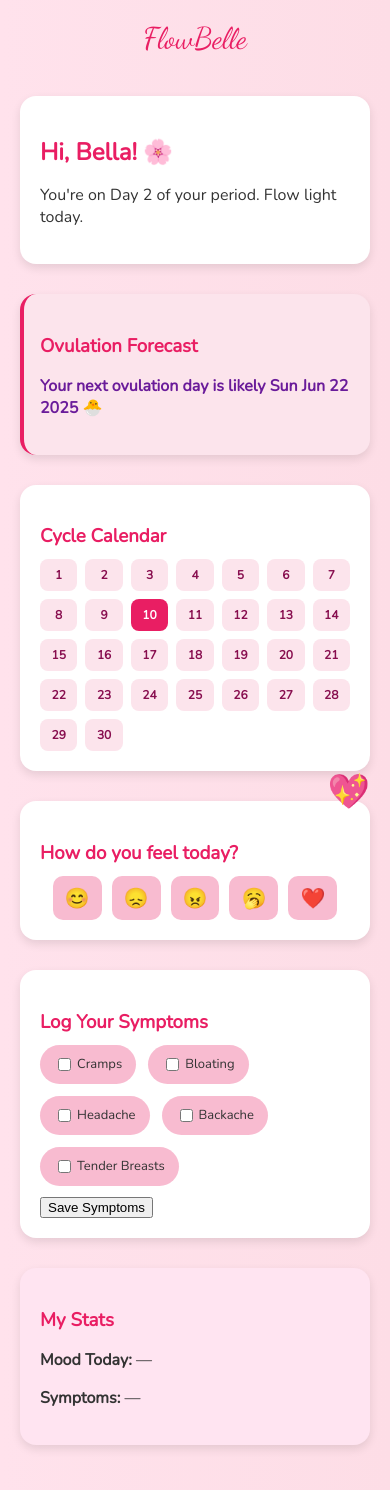
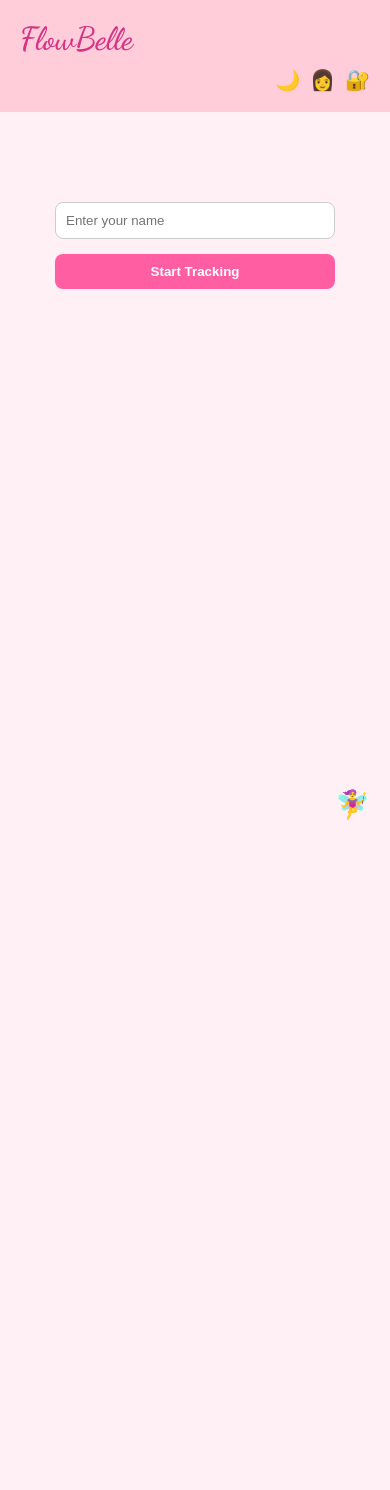
Before and after one commit to Ifhy1/FLOWDOT, a plain HTML site: page index.html in a window 390 px wide. After the commit the page ends 844 px from the top, so only its background shows below. Drawn offline with nearby package versions, Linux system fonts and the light colour scheme.

Commit message:
feat: another important commit

```diff
--- a/index.html
+++ b/index.html
@@ -3,64 +3,78 @@
 <head>
   <meta charset="UTF-8" />
   <meta name="viewport" content="width=device-width, initial-scale=1.0"/>
-  <title>FlowBelle – Period Tracker</title>
+  <title>FlowBelle</title>
   <link rel="stylesheet" href="style.css" />
-  <link href="https://fonts.googleapis.com/css2?family=Dancing+Script&family=Nunito&display=swap" rel="stylesheet">
+  <link rel="stylesheet" href="https://fonts.googleapis.com/css2?family=Dancing+Script:wght@600&family=Nunito:wght@400;600&display=swap" />
 </head>
 <body>
   <header>
     <div class="logo">FlowBelle</div>
+    <div class="top-controls">
+      <button id="toggle-theme">🌙</button>
+      <button id="avatar-btn">👩</button>
+      <button id="auth-btn">🔐</button>
+    </div>
   </header>
 
   <main>
-    <section class="cycle-info">
-      <h2>Hi, Bella! 🌸</h2>
-      <p>You're on Day <span id="day-counter">2</span> of your period. Flow light today.</p>
+    <section class="auth-section" id="auth-section">
+      <input type="text" id="username" placeholder="Enter your name" />
+      <button onclick="signIn()">Start Tracking</button>
+    </section>
+
+    <section id="tracker-section" style="display: none;">
+      <h2>Welcome, <span id="user-name"></span> 💕</h2>
+
+      <section>
+        <h3>Cycle Calendar</h3>
+        <div class="calendar-grid" id="calendar"></div>
       </section>
 
       <section class="ovulation">
-      <h3>Ovulation Forecast</h3>
-      <p>Your next ovulation day is likely <span id="ovulation-day"></span> 🐣</p>
+        <h3>Ovulation Prediction</h3>
+        <p>Ovulation expected around June 17</p>
       </section>
 
-    <section class="calendar">
-      <h3>Cycle Calendar</h3>
-      <div class="calendar-grid"></div>
-    </section>
-
-    <section class="mood-log">
-      <h3>How do you feel today?</h3>
-      <div class="mood-options">
-        <button onclick="logMood('😊')">😊</button>
-        <button onclick="logMood('😞')">😞</button>
-        <button onclick="logMood('😠')">😠</button>
-        <button onclick="logMood('🥱')">🥱</button>
-        <button onclick="logMood('❤️')">❤️</button>
+      <section>
+        <h3>How are you feeling today?</h3>
+        <div class="mood-options" id="mood-options">
+          <button>😊</button>
+          <button>😔</button>
+          <button>😡</button>
+          <button>😭</button>
+          <button>😴</button>
         </div>
       </section>
 
-    <section class="symptom-log">
-      <h3>Log Your Symptoms</h3>
+      <section>
+        <h3>Symptoms</h3>
         <div class="symptom-options">
-        <label><input type="checkbox" value="Cramps"> Cramps</label>
-        <label><input type="checkbox" value="Bloating"> Bloating</label>
-        <label><input type="checkbox" value="Headache"> Headache</label>
-        <label><input type="checkbox" value="Backache"> Backache</label>
-        <label><input type="checkbox" value="Tender Breasts"> Tender Breasts</label>
+          <label><input type="checkbox"> Cramps</label>
+          <label><input type="checkbox"> Bloating</label>
+          <label><input type="checkbox"> Headache</label>
+          <label><input type="checkbox"> Tender Breasts</label>
         </div>
-      <button onclick="saveSymptoms()">Save Symptoms</button>
       </section>
 
       <section class="stats">
-      <h3>My Stats</h3>
-      <p><strong>Mood Today:</strong> <span id="saved-mood">—</span></p>
-      <p><strong>Symptoms:</strong> <span id="saved-symptoms">—</span></p>
+        <h3>Your Mood Stats</h3>
+        <p id="mood-log">No data yet</p>
+      </section>
     </section>
   </main>
 
-  <div class="heart-fairy" onclick="playFairySound()">💖</div>
+  <div class="heart-fairy" title="I’m here for you!">🧚‍♀️</div>
 
-  <audio id="fairy-sound" src="https://cdn.pixabay.com/audio/2022/03/15/audio_8871f350e7.mp3" preload="auto"></audio>
+  <div class="avatar-popup" id="avatar-popup">
+    <h3>Choose Avatar</h3>
+    <div class="avatar-options">
+      <button onclick="setAvatar('🦄')">🦄</button>
+      <button onclick="setAvatar('🐰')">🐰</button>
+      <button onclick="setAvatar('🧚‍♀️')">🧚‍♀️</button>
+      <button onclick="setAvatar('🌸')">🌸</button>
+    </div>
+  </div>
 
   <script src="script.js"></script>
 </body>
--- a/script.js
+++ b/script.js
@@ -1,81 +1,88 @@
-// Generate calendar
-const calendarGrid = document.querySelector('.calendar-grid');
-const todayDate = new Date();
-const daysInMonth = 30;
+// Sign-in
+function signIn() {
+  const name = document.getElementById("username").value;
+  if (!name) return alert("Enter your name first!");
+  localStorage.setItem("flowbelle-user", name);
+  document.getElementById("user-name").innerText = name;
+  document.getElementById("auth-section").style.display = "none";
+  document.getElementById("tracker-section").style.display = "block";
+}
 
-for (let i = 1; i <= daysInMonth; i++) {
-  const day = document.createElement('div');
-  day.textContent = i;
-  if (i === todayDate.getDate()) {
-    day.classList.add('active');
+// Load username
+window.onload = () => {
+  const storedUser = localStorage.getItem("flowbelle-user");
+  if (storedUser) {
+    document.getElementById("user-name").innerText = storedUser;
+    document.getElementById("auth-section").style.display = "none";
+    document.getElementById("tracker-section").style.display = "block";
   }
 
-  day.addEventListener('click', () => {
-    savePeriodDay(i);
-    day.classList.add('active');
-  });
-
-  calendarGrid.appendChild(day);
-}
-
-// Ovulation forecast
-const ovulationSpan = document.getElementById("ovulation-day");
-const ovulationDate = new Date();
-ovulationDate.setDate(todayDate.getDate() + 12);
-ovulationSpan.textContent = ovulationDate.toDateString();
-
-// Notification reminder
-setTimeout(() => {
-  alert("💡 Reminder: Stay hydrated and gentle today. You're still in your period phase.");
-}, 5000);
-
-// Mood logger
-function logMood(mood) {
-  localStorage.setItem("moodToday", mood);
-  document.getElementById("saved-mood").textContent = mood;
-  alert("Mood saved: " + mood);
-}
-
-// Save symptoms
-function saveSymptoms() {
-  const symptoms = document.querySelectorAll('.symptom-options input:checked');
-  let selected = [];
-  symptoms.forEach(symptom => selected.push(symptom.value));
-  localStorage.setItem("symptomsToday", selected.join(", "));
-  document.getElementById("saved-symptoms").textContent = selected.join(", ");
-  alert("Saved symptoms: " + selected.join(", "));
-}
-
-// Load stats on start
-window.onload = () => {
-  const savedMood = localStorage.getItem("moodToday") || "—";
-  const savedSymptoms = localStorage.getItem("symptomsToday") || "—";
-  document.getElementById("saved-mood").textContent = savedMood;
-  document.getElementById("saved-symptoms").textContent = savedSymptoms;
-  loadSavedPeriodDays();
+  renderCalendar();
+  loadMoodStats();
 };
 
-// Period days saved
-function savePeriodDay(day) {
-  let saved = JSON.parse(localStorage.getItem("periodDays")) || [];
-  if (!saved.includes(day)) {
-    saved.push(day);
-    localStorage.setItem("periodDays", JSON.stringify(saved));
+// Calendar
+function renderCalendar() {
+  const calendar = document.getElementById("calendar");
+  calendar.innerHTML = "";
+  for (let i = 1; i <= 30; i++) {
+    const cell = document.createElement("div");
+    cell.innerText = i;
+    if (i === 13 || i === 14 || i === 15) {
+      cell.classList.add("active");
+    }
+    calendar.appendChild(cell);
   }
 }
 
-function loadSavedPeriodDays() {
-  const saved = JSON.parse(localStorage.getItem("periodDays")) || [];
-  const grid = document.querySelectorAll('.calendar-grid div');
-  saved.forEach(day => {
-    if (grid[day - 1]) {
-      grid[day - 1].classList.add('active');
+// Mood Tracking
+const moods = document.querySelectorAll("#mood-options button");
+let moodHistory = JSON.parse(localStorage.getItem("mood-log")) || [];
+
+moods.forEach(btn => {
+  btn.addEventListener("click", () => {
+    moodHistory.push({ mood: btn.innerText, date: new Date().toLocaleDateString() });
+    localStorage.setItem("mood-log", JSON.stringify(moodHistory));
+    loadMoodStats();
+  });
+});
+
+function loadMoodStats() {
+  const log = moodHistory.map(entry => `${entry.date}: ${entry.mood}`).join("<br>");
+  document.getElementById("mood-log").innerHTML = log || "No data yet";
+}
+
+// Theme Toggle
+document.getElementById("toggle-theme").addEventListener("click", () => {
+  document.body.classList.toggle("dark-theme");
+});
+
+// Avatar
+document.getElementById("avatar-btn").addEventListener("click", () => {
+  document.getElementById("avatar-popup").classList.toggle("show");
+});
+
+function setAvatar(emoji) {
+  document.querySelector(".heart-fairy").innerText = emoji;
+  document.getElementById("avatar-popup").classList.remove("show");
+  localStorage.setItem("flowbelle-avatar", emoji);
+}
+
+// Restore Avatar
+const savedAvatar = localStorage.getItem("flowbelle-avatar");
+if (savedAvatar) {
+  document.querySelector(".heart-fairy").innerText = savedAvatar;
+}
+
+// Notifications (basic reminder)
+if (Notification && Notification.permission !== "denied") {
+  Notification.requestPermission().then(permission => {
+    if (permission === "granted") {
+      setTimeout(() => {
+        new Notification("💖 Reminder", {
+          body: "Don't forget to track your mood today on FlowBelle!",
+        });
+      }, 5000);
     }
   });
 }
-
-// Play fairy sound
-function playFairySound() {
-  document.getElementById("fairy-sound").play();
-  alert("💖 Your body is magical. You're doing amazing, girl!");
-}
--- a/style.css
+++ b/style.css
@@ -1,170 +1,245 @@
+/* Reset & Base */
+* {
+  margin: 0;
+  padding: 0;
+  box-sizing: border-box;
+}
+
 body {
   font-family: 'Nunito', sans-serif;
-  background: linear-gradient(to right, #ffe2ec, #fddde6);
-  margin: 0;
-  padding: 0;
+  background: #fff0f6;
   color: #333;
+  transition: background 0.4s, color 0.4s;
+  padding-bottom: 100px;
 }
 
+body.dark-theme {
+  background: #1a1a2e;
+  color: #f9f9f9;
+}
+
+h1, h2, h3 {
+  margin-bottom: 12px;
+}
+
+/* Header */
 header {
+  display: flex;
+  justify-content: space-between;
+  align-items: center;
   padding: 20px;
-  text-align: center;
-  background-color: transparent;
+  background: #ffccda;
+  position: sticky;
+  top: 0;
+  z-index: 1000;
+}
+
+.dark-theme header {
+  background: #282a3a;
 }
 
 .logo {
   font-family: 'Dancing Script', cursive;
-  font-size: 38px;
-  color: #e91e63;
+  font-size: 32px;
+  color: #d63384;
 }
 
-/* General Sections */
+.dark-theme .logo {
+  color: #ff99cc;
+}
+
+.top-controls button {
+  background: none;
+  border: none;
+  font-size: 20px;
+  margin-left: 10px;
+  cursor: pointer;
+  color: #555;
+}
+
+.dark-theme .top-controls button {
+  color: #f9f9f9;
+}
+
+/* Auth Section */
+.auth-section {
+  display: flex;
+  flex-direction: column;
+  align-items: center;
+  margin: 60px auto;
+  max-width: 300px;
+}
+
+.auth-section input {
+  padding: 10px;
+  width: 100%;
+  margin-bottom: 15px;
+  border: 1px solid #ccc;
+  border-radius: 8px;
+}
+
+.auth-section button {
+  background: #ff5fa2;
+  border: none;
+  padding: 10px 20px;
+  border-radius: 8px;
+  color: white;
+  font-weight: bold;
+  cursor: pointer;
+  width: 100%;
+}
+
+.dark-theme .auth-section button {
+  background: #d63384;
+}
+
+/* Main Tracker Section */
 main {
   padding: 20px;
-  max-width: 800px;
-  margin: auto;
 }
 
 section {
   margin-bottom: 30px;
-  background: white;
-  padding: 20px;
-  border-radius: 16px;
-  box-shadow: 0 4px 10px rgba(0,0,0,0.1);
-}
-
-/* Typography */
-h2, h3 {
-  margin-bottom: 10px;
-  color: #e91e63;
-}
-
-p {
-  font-size: 16px;
-}
-
-/* Ovulation Card */
-.ovulation {
-  background-color: #fce4ec;
-  color: #6a1b9a;
-  font-weight: 600;
-  border-left: 4px solid #e91e63;
-  padding-left: 16px;
 }
 
 /* Calendar */
 .calendar-grid {
   display: grid;
   grid-template-columns: repeat(7, 1fr);
-  gap: 8px;
+  gap: 10px;
   margin-top: 10px;
 }
 
 .calendar-grid div {
-  background: #fce4ec;
-  border-radius: 8px;
-  padding: 10px 0;
+  background: #fddde6;
+  border-radius: 10px;
+  padding: 15px;
   text-align: center;
-  font-weight: bold;
-  color: #880e4f;
-  cursor: pointer;
-  user-select: none;
-  font-size: 14px;
 }
 
-.calendar-grid .active {
-  background-color: #e91e63;
-  color: #fff;
+.calendar-grid div.active {
+  background: #ff5fa2;
+  color: white;
+  font-weight: bold;
 }
 
-/* Mood */
+.dark-theme .calendar-grid div {
+  background: #333;
+}
+
+.dark-theme .calendar-grid div.active {
+  background: #ff66b2;
+}
+
+/* Mood Options */
 .mood-options {
   display: flex;
+  gap: 10px;
   flex-wrap: wrap;
-  justify-content: center;
-  gap: 10px;
-  margin-top: 10px;
 }
 
 .mood-options button {
   font-size: 24px;
-  background: #f8bbd0;
+  padding: 10px;
+  background: #ffe0ef;
   border: none;
   border-radius: 10px;
-  padding: 12px 16px;
   cursor: pointer;
-  transition: transform 0.2s;
 }
 
-.mood-options button:hover {
-  transform: scale(1.1);
+.dark-theme .mood-options button {
+  background: #444;
 }
 
-/* Symptoms */
-.symptom-options {
-  display: flex;
-  flex-wrap: wrap;
-  gap: 12px;
-  margin: 10px 0;
-}
-
+/* Symptom Options */
 .symptom-options label {
-  background: #f8bbd0;
-  padding: 10px 14px;
-  border-radius: 20px;
-  font-size: 14px;
-  cursor: pointer;
-  display: flex;
-  align-items: center;
-}
-
-.symptom-options input {
-  margin-right: 6px;
+  display: block;
+  margin-bottom: 10px;
 }
 
 /* Stats */
 .stats {
-  background-color: #ffe4f1;
+  background: #ffeef8;
+  padding: 15px;
+  border-radius: 10px;
 }
 
-/* Mascot */
+.dark-theme .stats {
+  background: #292b3e;
+}
+
+/* Ovulation Box */
+.ovulation {
+  background: #ffccf9;
+  padding: 12px;
+  border-left: 5px solid #ff5fa2;
+  border-radius: 8px;
+}
+
+.dark-theme .ovulation {
+  background: #37394f;
+  border-left: 5px solid #ff69b4;
+}
+
+/* Heart Mascot */
 .heart-fairy {
   position: fixed;
   bottom: 20px;
   right: 20px;
-  font-size: 34px;
-  animation: float 3s ease-in-out infinite;
+  font-size: 28px;
   z-index: 1000;
+  cursor: default;
+}
+
+/* Avatar Popup */
+.avatar-popup {
+  position: fixed;
+  top: 80px;
+  right: 20px;
+  background: #fff;
+  padding: 15px;
+  border-radius: 10px;
+  display: none;
+  box-shadow: 0 2px 10px rgba(0,0,0,0.2);
+  z-index: 999;
+}
+
+.dark-theme .avatar-popup {
+  background: #222;
+  color: white;
+}
+
+.avatar-popup.show {
+  display: block;
+}
+
+.avatar-options button {
+  font-size: 22px;
+  margin: 5px;
+  background: none;
+  border: none;
   cursor: pointer;
 }
 
-/* Animation */
-@keyframes float {
-  0%, 100% { transform: translateY(0); }
-  50% { transform: translateY(-12px); }
-}
-
-/* Mobile Responsive */
-@media (max-width: 600px) {
-  body {
-    font-size: 16px;
+/* Responsive */
+@media (max-width: 768px) {
+  .calendar-grid {
+    grid-template-columns: repeat(5, 1fr);
   }
 
-  .calendar-grid div {
-    padding: 8px 0;
-    font-size: 12px;
+  header {
+    flex-direction: column;
+    gap: 10px;
+    align-items: flex-start;
   }
 
-  .logo {
-    font-size: 30px;
+  .top-controls {
+    display: flex;
+    width: 100%;
+    justify-content: flex-end;
   }
 
-  .mood-options button {
-    font-size: 20px;
-    padding: 10px 12px;
-  }
-
-  .symptom-options label {
-    font-size: 13px;
+  .auth-section, .main {
+    padding: 10px;
   }
 }
```
Lines whose indentation alone changed are shown as unchanged.
